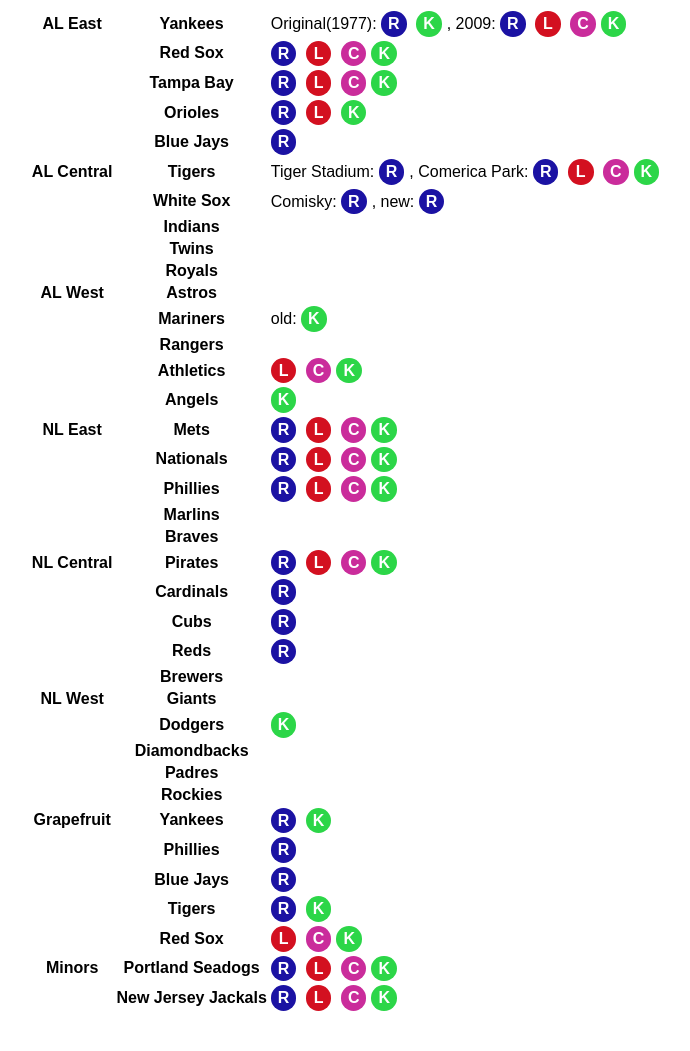
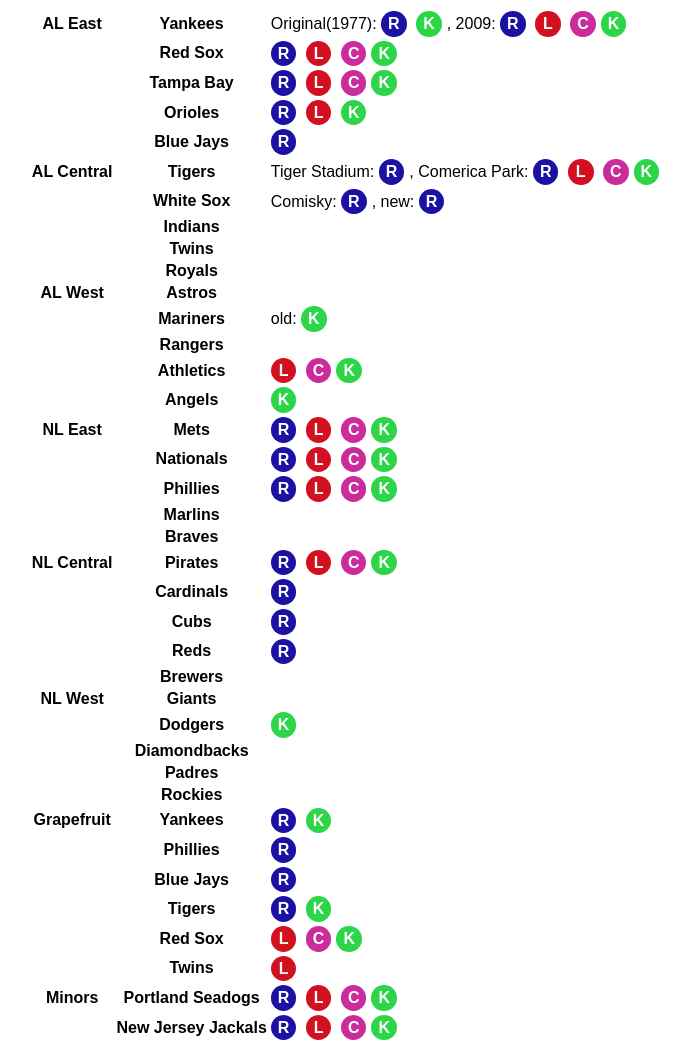
Before and after one commit to netrc/ourballparks, a plain HTML site: page index.html in a window 1280 px wide. Shown: the whole page, without its empty margins (292-982 px from the left). Before the commit the page ends 1022 px from the top, so only its background shows below. Drawn offline with Linux system fonts and the light colour scheme.

Commit message:
l grapefruit

```diff
--- a/index.html
+++ b/index.html
@@ -88,6 +88,7 @@
 <tr> <th> </th>  <th> Blue Jays </th> <td> <span class="R">R</span>  </td> </tr>
 <tr> <th> </th>   <th> Tigers </th> <td> <span class="R">R</span> <span class="K">K</span> </td></tr>
 <tr> <th> </th>   <th> Red Sox </th> <td> <span class="L">L</span> <span class="C">C</span><span class="K">K</span> </td></tr>
+<tr> <th> </th>   <th> Twins </th> <td> <span class="L">L</span> </td></tr>
 
 <tr class="pad"> <th> Minors </th> <th> Portland Seadogs </th> <td> <span class="R">R</span> <span class="L">L</span> <span class="C">C</span><span class="K">K</span> </td></tr>
 <tr> <th> </th>    <th> New Jersey Jackals </th> <td> <span class="R">R</span> <span class="L">L</span> <span class="C">C</span><span class="K">K</span> </td> </tr>
```
